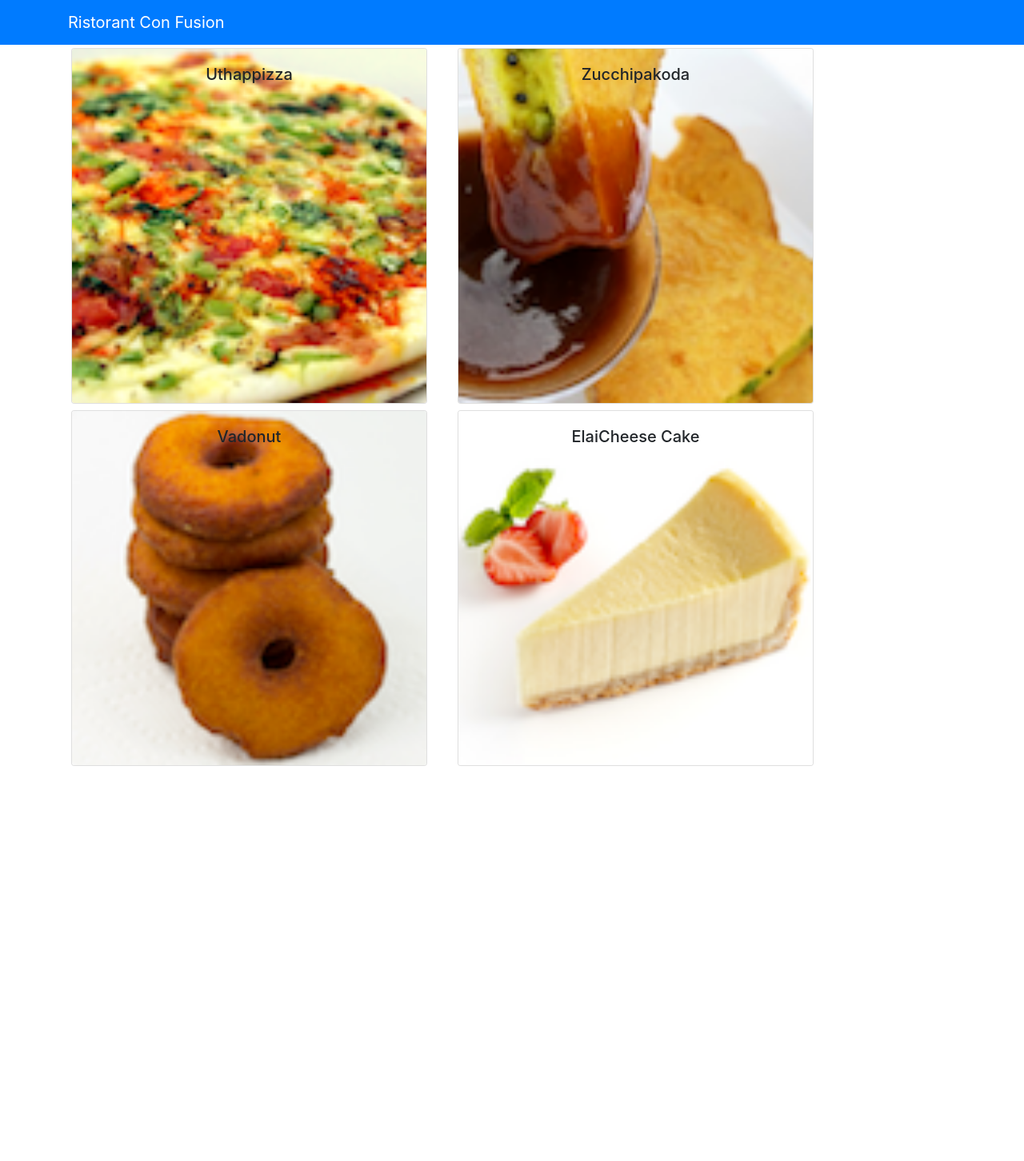
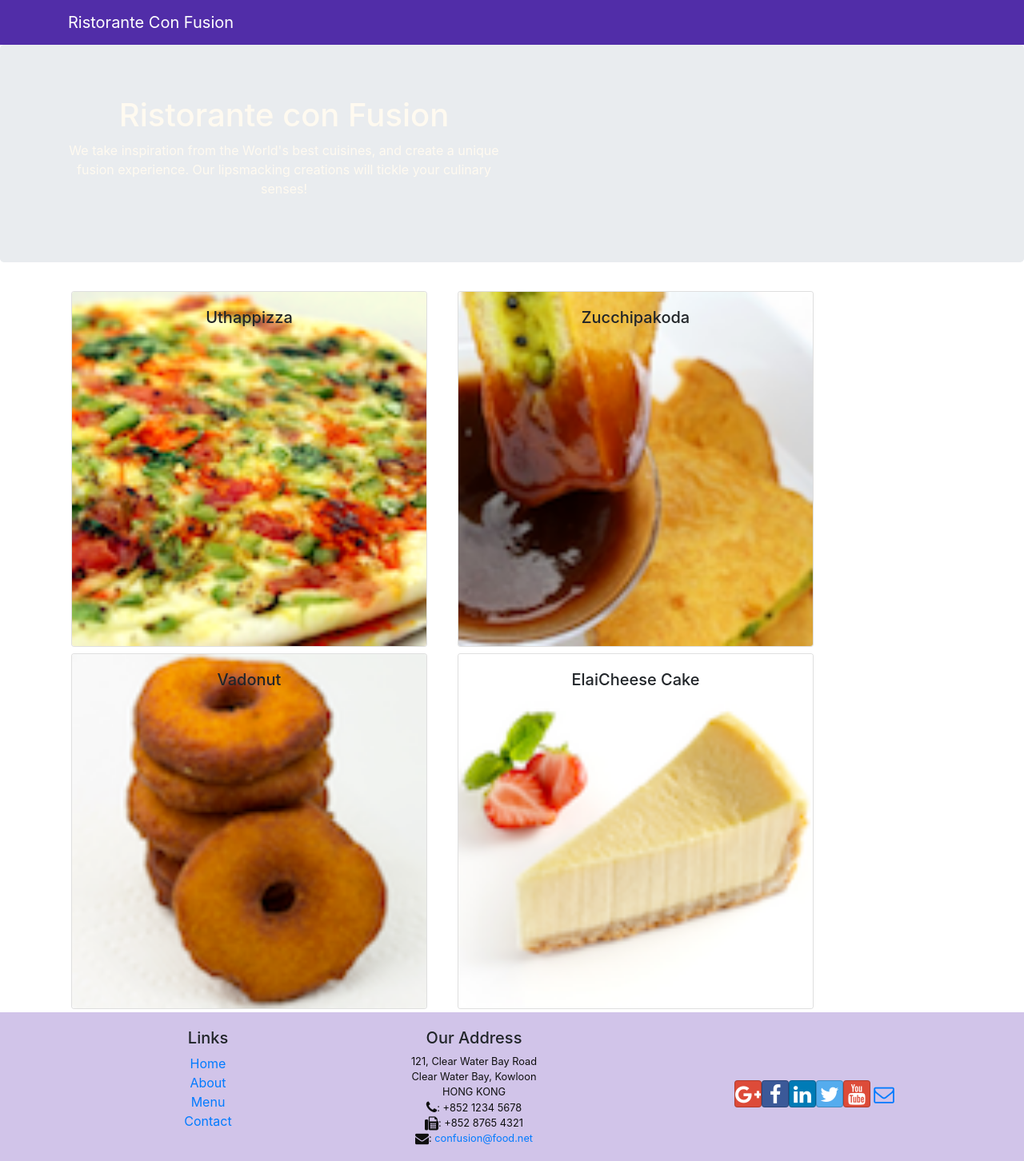
Before and after one commit to nhtc/FunixReactJS, a React (Create React App) app: page /contactus in a window 1280 px wide. Shown: the top 1452 px of the page at 80% size. Before the commit the page ends 962 px from the top, so only its background shows below. Built offline with nearby package versions, Linux system fonts and the light colour scheme.

Commit message:
Header and Footer

```diff
--- a/package.json
+++ b/package.json
@@ -4,10 +4,10 @@
   "private": true,
   "dependencies": {
     "bootstrap": "^4.0.0",
-    "bootstrap-social": "5.1.1",
+    "bootstrap-social": "^5.1.1",
     "cross-fetch": "2.1.0",
     "dateformat": "^4.5.1",
-    "font-awesome": "4.7.0",
+    "font-awesome": "^4.7.0",
     "prop-types": "15.6.0",
     "react": "^16.3.2",
     "react-animation-components": "3.0.0",
--- a/src/App.css
+++ b/src/App.css
@@ -4,6 +4,7 @@
 
 .App-logo {
     height: 40vmin;
+
     pointer-events: none;
 }
 
@@ -14,14 +15,17 @@
 }
 
 .App-header {
+    font-size: calc(10px + 2vmin);
+
+    display: flex;
+    align-items: center;
+    flex-direction: column;
+    justify-content: center;
+
+    min-height: 100vh;
+
+    color: white;
     background-color: #282c34;
-  min-height: 100vh;
-  display: flex;
-  flex-direction: column;
-  align-items: center;
-  justify-content: center;
-  font-size: calc(10px + 2vmin);
-  color: white;
 }
 
 .App-link {
@@ -36,3 +40,41 @@
         transform: rotate(360deg);
     }
 }
+.row-header {
+    margin: 0 auto;
+    padding: 0 auto;
+}
+
+.row-content {
+    min-height: 400px;
+    margin: 0 auto;
+    padding: 50px 0 50px 0;
+
+    border-bottom: 1px ridge;
+}
+
+.footer {
+    margin: 0 auto;
+    padding: 20px 0 20px 0;
+
+    background-color: #d1c4e9;
+}
+.jumbotron {
+    margin: 0 auto;
+    padding: 70px 30px 70px 30px;
+
+    color: floralwhite;
+    background: #9575cd ;
+}
+
+address {
+    font-size: 80%;
+
+    margin: 0;
+
+    color: #0f0f0f;
+}
+
+.navbar-dark {
+    background-color: #512da8;
+}
--- /dev/null
+++ b/src/components/FooterComponent.js
@@ -0,0 +1,93 @@
+import React from "react";
+
+function Footer(props) {
+	return (
+		<div className="footer">
+			<div className="container">
+				<div className="row justify-content-center">
+					<div className="col-4 offset-1 col-sm-2">
+						<h5>Links</h5>
+						<ul className="list-unstyled">
+							<li>
+								<a href="#">Home</a>
+							</li>
+							<li>
+								<a href="#">About</a>
+							</li>
+							<li>
+								<a href="#">Menu</a>
+							</li>
+							<li>
+								<a href="contactus.html">Contact</a>
+							</li>
+						</ul>
+					</div>
+					<div className="col-7 col-sm-5">
+						<h5>Our Address</h5>
+						<address>
+							121, Clear Water Bay Road
+							<br />
+							Clear Water Bay, Kowloon
+							<br />
+							HONG KONG
+							<br />
+							<i className="fa fa-phone fa-lg"></i>: +852 1234
+							5678
+							<br />
+							<i className="fa fa-fax fa-lg"></i>: +852 8765 4321
+							<br />
+							<i className="fa fa-envelope fa-lg"></i>:{" "}
+							<a href="mailto:confusion@food.net">
+								confusion@food.net
+							</a>
+						</address>
+					</div>
+					<div className="col-12 col-sm-4 align-self-center">
+						<div className="text-center">
+							<a
+								className="btn btn-social-icon btn-google"
+								href="http://google.com/+"
+							>
+								<i className="fa fa-google-plus"></i>
+							</a>
+							<a
+								className="btn btn-social-icon btn-facebook"
+								href="http://www.facebook.com/profile.php?id="
+							>
+								<i className="fa fa-facebook"></i>
+							</a>
+							<a
+								className="btn btn-social-icon btn-linkedin"
+								href="http://www.linkedin.com/in/"
+							>
+								<i className="fa fa-linkedin"></i>
+							</a>
+							<a
+								className="btn btn-social-icon btn-twitter"
+								href="http://twitter.com/"
+							>
+								<i className="fa fa-twitter"></i>
+							</a>
+							<a
+								className="btn btn-social-icon btn-google"
+								href="http://youtube.com/"
+							>
+								<i className="fa fa-youtube"></i>
+							</a>
+							<a className="btn btn-social-icon" href="mailto:">
+								<i className="fa fa-envelope-o"></i>
+							</a>
+						</div>
+					</div>
+				</div>
+				<div className="row justify-content-center">
+					<div className="col-auto">
+						<p>© Copyright 2018 Ristorante Con Fusion</p>
+					</div>
+				</div>
+			</div>
+		</div>
+	);
+}
+
+export default Footer;
--- /dev/null
+++ b/src/components/HeaderComponent.js
@@ -0,0 +1,35 @@
+import React, { Component } from "react";
+import { Navbar, NavbarBrand, Jumbotron } from "reactstrap";
+
+class Header extends Component {
+	render() {
+		return (
+			<React.Fragment>
+				<Navbar dark>
+					<div className="container">
+						<NavbarBrand href="/">
+							Ristorante Con Fusion
+						</NavbarBrand>
+					</div>
+				</Navbar>
+				<Jumbotron>
+					<div className="container">
+						<div className="row row-header">
+							<div className="col-12 col-sm-6">
+								<h1>Ristorante con Fusion</h1>
+								<p>
+									We take inspiration from the World's best
+									cuisines, and create a unique fusion
+									experience. Our lipsmacking creations will
+									tickle your culinary senses!
+								</p>
+							</div>
+						</div>
+					</div>
+				</Jumbotron>
+			</React.Fragment>
+		);
+	}
+}
+
+export default Header;
--- a/src/components/MainComponent.js
+++ b/src/components/MainComponent.js
@@ -3,7 +3,8 @@
 import Menu from "./MenuComponent";
 import DishDetail from "./DishdetailComponent";
 import { DISHES } from "../shared/dishes";
-
+import Header from "./HeaderComponent";
+import Footer from "./FooterComponent";
 class Main extends Component {
 	constructor(props) {
 		super(props);
@@ -17,11 +18,7 @@
 	render() {
 		return (
 			<div>
-				<Navbar dark color="primary">
-					<div className="container">
-						<NavbarBrand href="/">Ristorant Con Fusion</NavbarBrand>
-					</div>
-				</Navbar>
+				<Header />
 				<Menu
 					dishes={this.state.dishes}
 					onClick={(dishId) => this.onDishSelect(dishId)}
@@ -33,6 +30,7 @@
 						)[0]
 					}
 				/>
+				<Footer />
 			</div>
 		);
 	}
--- a/src/index.js
+++ b/src/index.js
@@ -4,6 +4,8 @@
 import App from "./App";
 import reportWebVitals from "./reportWebVitals";
 import "bootstrap/dist/css/bootstrap.min.css";
+import "font-awesome/css/font-awesome.css";
+import "bootstrap-social/bootstrap-social.css";
 
 // const root = ReactDOM.createRoot(document.getElementById("root"));
 // root.render(
```
Also changed, not shown: 1 other file (tests, documents, lock files or other folders). Lines whose indentation alone changed are shown as unchanged.
